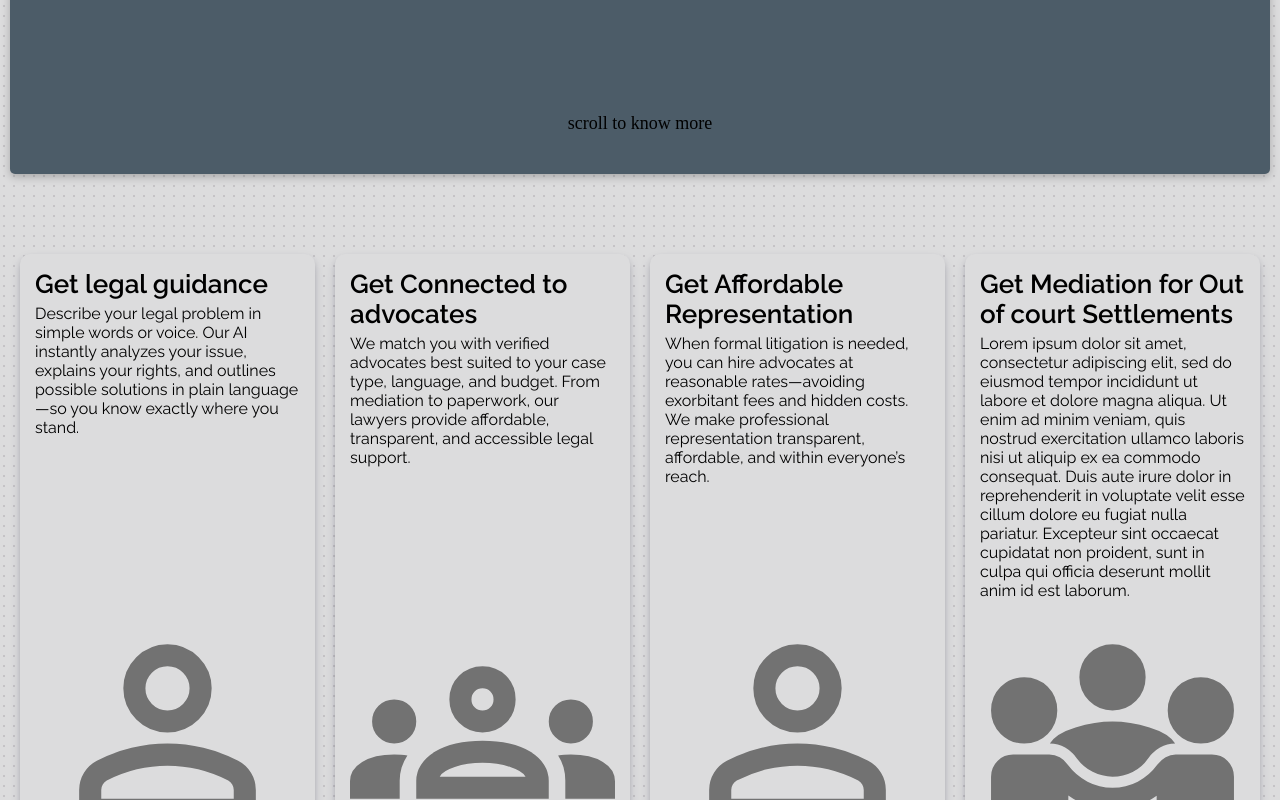
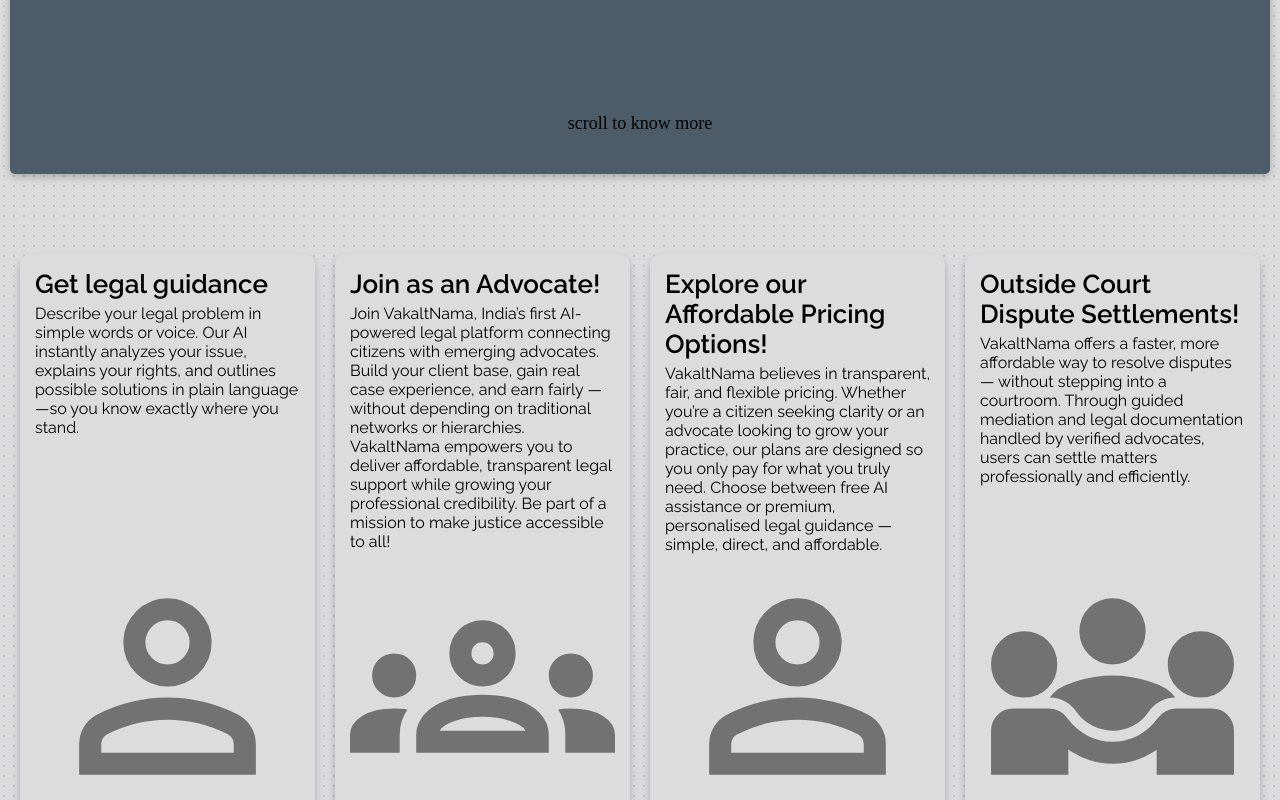
Before and after one commit to d1vij/vakalatnama-website, a website built with Vite: page index.html in a window 1280 px wide. Shown: the part 518-1318 px from the top of the page. Built offline with nearby package versions, Linux system fonts and the light colour scheme; a web font is replaced by a local one.

Commit message:
index.html

```diff
--- a/index.html
+++ b/index.html
@@ -54,13 +54,14 @@
         <img src="src/assets/person.svg" alt="" class="B-icon" />
       </a>
 
-      <a href="https://linkedin.com" class="B-row">
+      <a href="https://forms.gle/WZgyVd37R6264Qt9A" class="B-row">
         <div class="B-text">
-          <div class="B-title">Get Connected to advocates</div>
+          <div class="B-title">Join as an Advocate!</div>
           <div class="B-paragraph">
-            We match you with verified advocates best suited to your case type,
-            language, and budget. From mediation to paperwork, our lawyers
-            provide affordable, transparent, and accessible legal support.
+            Join VakaltNama, India’s first AI-powered legal platform connecting citizens with emerging advocates.
+            Build your client base, gain real case experience, and earn fairly — without depending on traditional networks or hierarchies.
+            VakaltNama empowers you to deliver affordable, transparent legal support while growing your professional credibility.
+            Be part of a mission to make justice accessible to all!
           </div>
         </div>
         <img src="src/assets/groups.svg" class="B-icon" alt="" />
@@ -68,12 +69,12 @@
 
       <a href="src/pages/login/advocate/" class="B-row">
         <div class="B-text">
-          <div class="B-title">Get Affordable Representation</div>
+          <div class="B-title">Explore our Affordable Pricing Options!</div>
           <div class="B-paragraph">
-            When formal litigation is needed, you can hire advocates at reasonable
-            rates—avoiding exorbitant fees and hidden costs. We make
-            professional representation transparent, affordable, and within
-            everyone’s reach.
+            VakaltNama believes in transparent, fair, and flexible pricing.
+            Whether you’re a citizen seeking clarity or an advocate looking to grow your practice,
+            our plans are designed so you only pay for what you truly need. Choose between free AI assistance or premium,
+            personalised legal guidance — simple, direct, and affordable.
           </div>
         </div>
         <img src="src/assets/person.svg" alt="" class="B-icon" />
@@ -81,9 +82,11 @@
 
       <a href="src/pages/chat/mediation/" class="B-row">
         <div class="B-text">
-          <div class="B-title">Get Mediation for Out of court Settlements</div>
+          <div class="B-title">Outside Court Dispute Settlements!</div>
           <div class="B-paragraph">
-            Lorem ipsum dolor sit amet, consectetur adipiscing elit, sed do eiusmod tempor incididunt ut labore et dolore magna aliqua. Ut enim ad minim veniam, quis nostrud exercitation ullamco laboris nisi ut aliquip ex ea commodo consequat. Duis aute irure dolor in reprehenderit in voluptate velit esse cillum dolore eu fugiat nulla pariatur. Excepteur sint occaecat cupidatat non proident, sunt in culpa qui officia deserunt mollit anim id est laborum.
+            VakaltNama offers a faster, more affordable way to resolve disputes — without stepping into a courtroom.
+            Through guided mediation and legal documentation handled by verified advocates, users can settle matters
+            professionally and efficiently.
           </div>
         </div>
         <img src="src/assets/diversity.svg" class="B-icon" alt="" />
```
